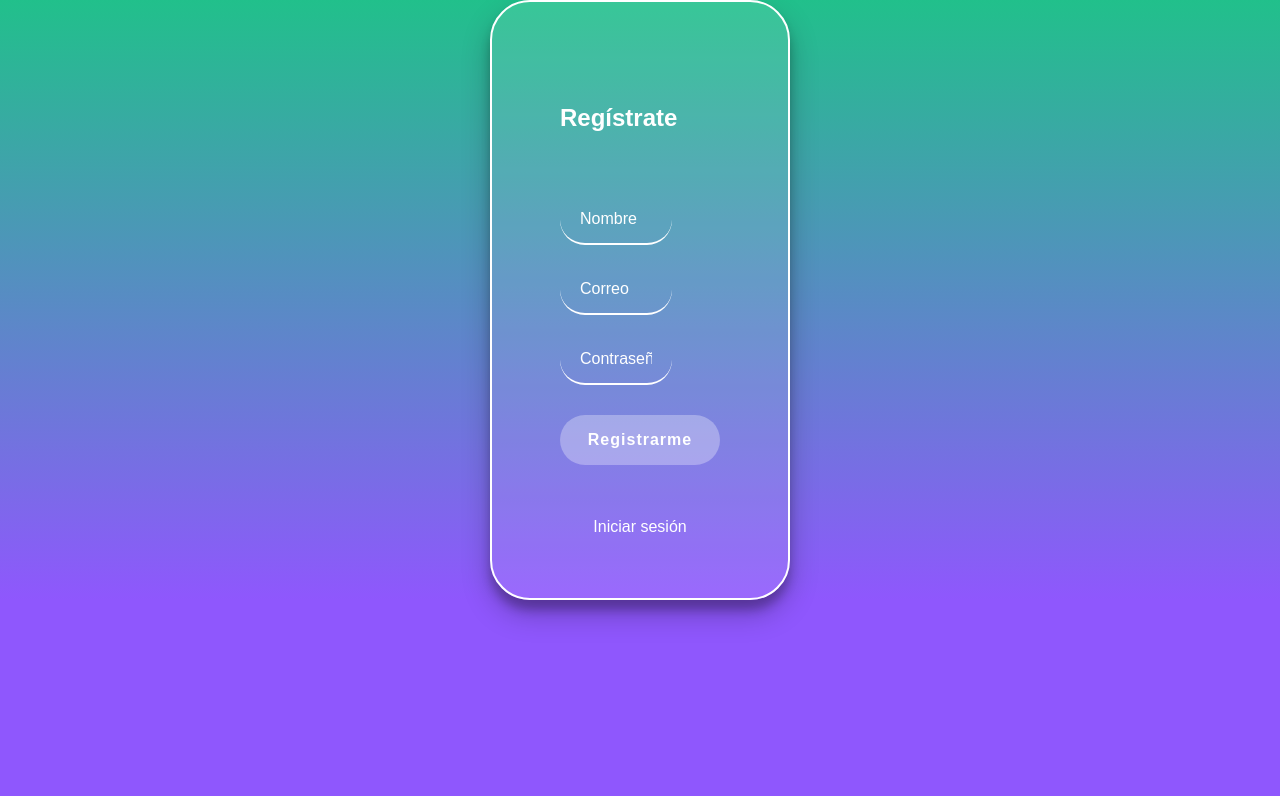
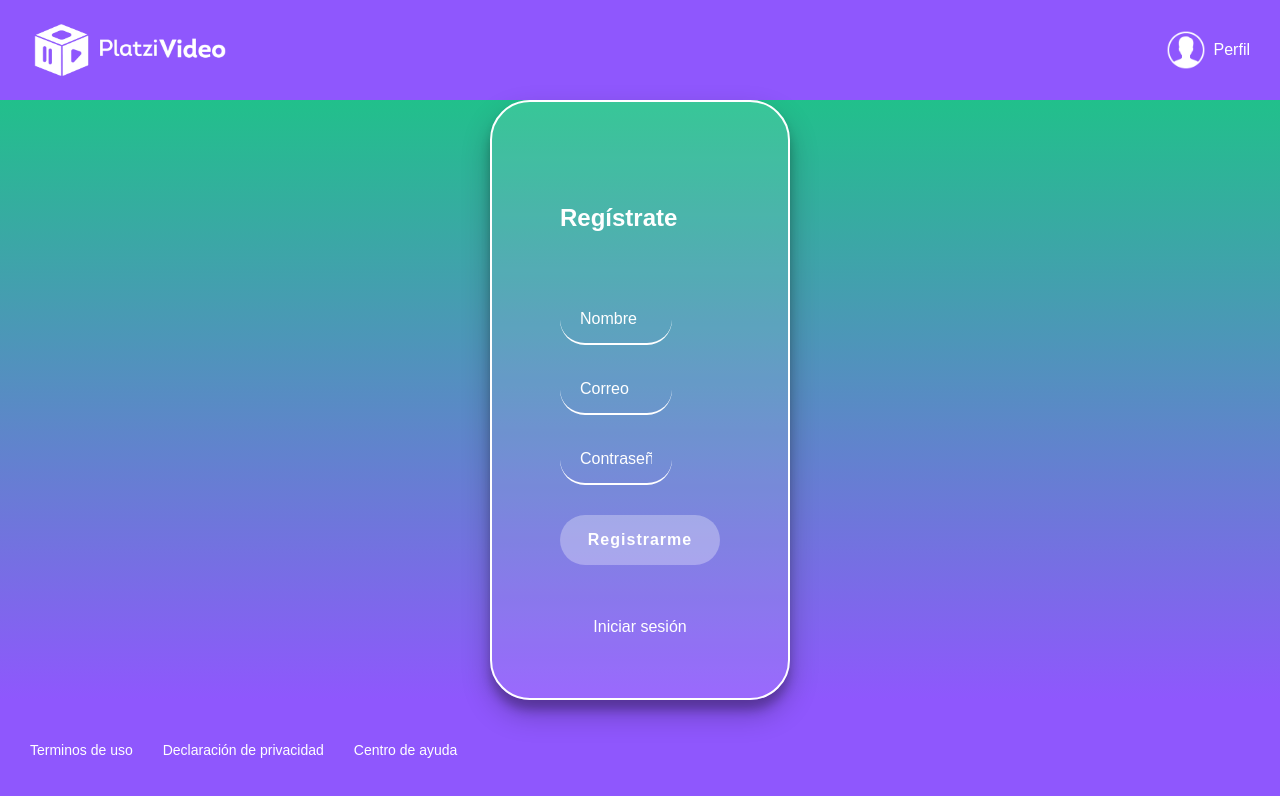
Before and after one commit to ivanandresdiaz/PlatziVideo, a React app: page /register in a window 1280 px wide. Shown: the top 796 px of the page. Built offline with nearby package versions, Linux system fonts and the light colour scheme; a web font is replaced by a local one.

Commit message:
Layout Completado

```diff
--- /dev/null
+++ b/src/components/Layout.js
@@ -0,0 +1,14 @@
+import React from 'react';
+import Header from './Header';
+import Footer from './Footer';
+
+const Layout = ({ children }) => {
+  return (
+    <div className='App'>
+      <Header />
+      {children}
+      <Footer />
+    </div>
+  );
+};
+export default Layout;
--- a/src/containers/Home.js
+++ b/src/containers/Home.js
@@ -1,12 +1,10 @@
 /* eslint-disable react/jsx-props-no-spreading */
 // eslint-disable-next-line no-unused-vars
 import React from 'react';
-import Header from '../components/Header';
 import Search from '../components/Search';
 import Carousel from '../components/Carousel';
 import Categories from '../components/Categories';
 import CarouselItem from '../components/CarouselItem';
-import Footer from '../components/Footer';
 import useInitalState from '../hooks/useInitalState';
 
 const API = ('http://localhost:3000/initalState');
@@ -15,7 +13,6 @@
   console.log(videos);
   return (
     <div className='App'>
-      <Header />
       <Search />
       {videos.mylist.length > 0 && (
         <Categories title='My Favorites'>
@@ -34,7 +31,6 @@
           {videos.originals.map((item) => <CarouselItem key={item.id} {...item} />)}
         </Carousel>
       </Categories>
-      <Footer />
     </div>
   );
 };
--- a/src/routes/App.js
+++ b/src/routes/App.js
@@ -4,16 +4,19 @@
 import Login from '../containers/Login';
 import NotFound from '../containers/NotFound';
 import Register from '../containers/Register';
+import Layout from '../components/Layout';
 
 const App = () => {
   return (
     <BrowserRouter>
+      <Layout>
         <Switch>
           <Route exact path='/' component={Home} />
           <Route exact path='/login' component={Login} />
           <Route exact path='/register' component={Register} />
           <Route component={NotFound} />
         </Switch>
+      </Layout>
     </BrowserRouter>
   );
 };
```
Lines whose indentation alone changed are shown as unchanged.
